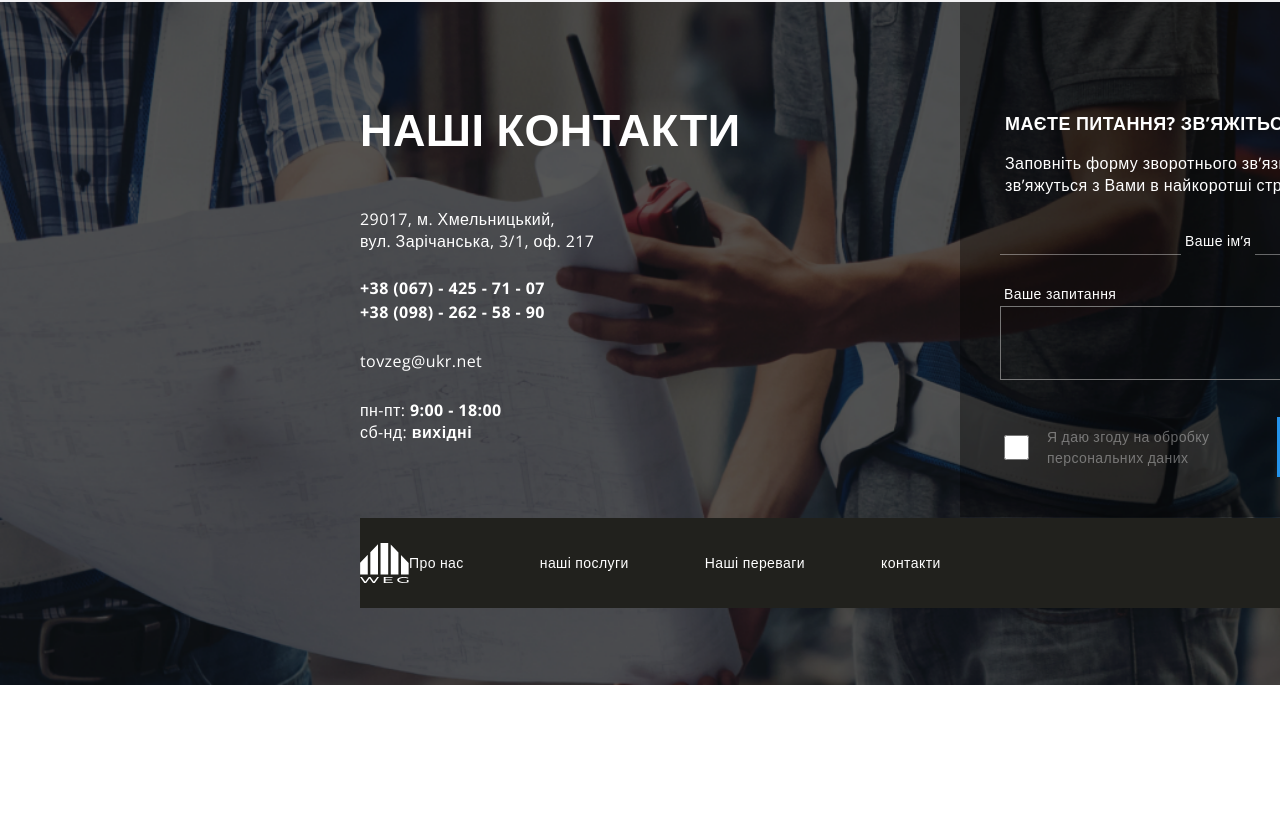
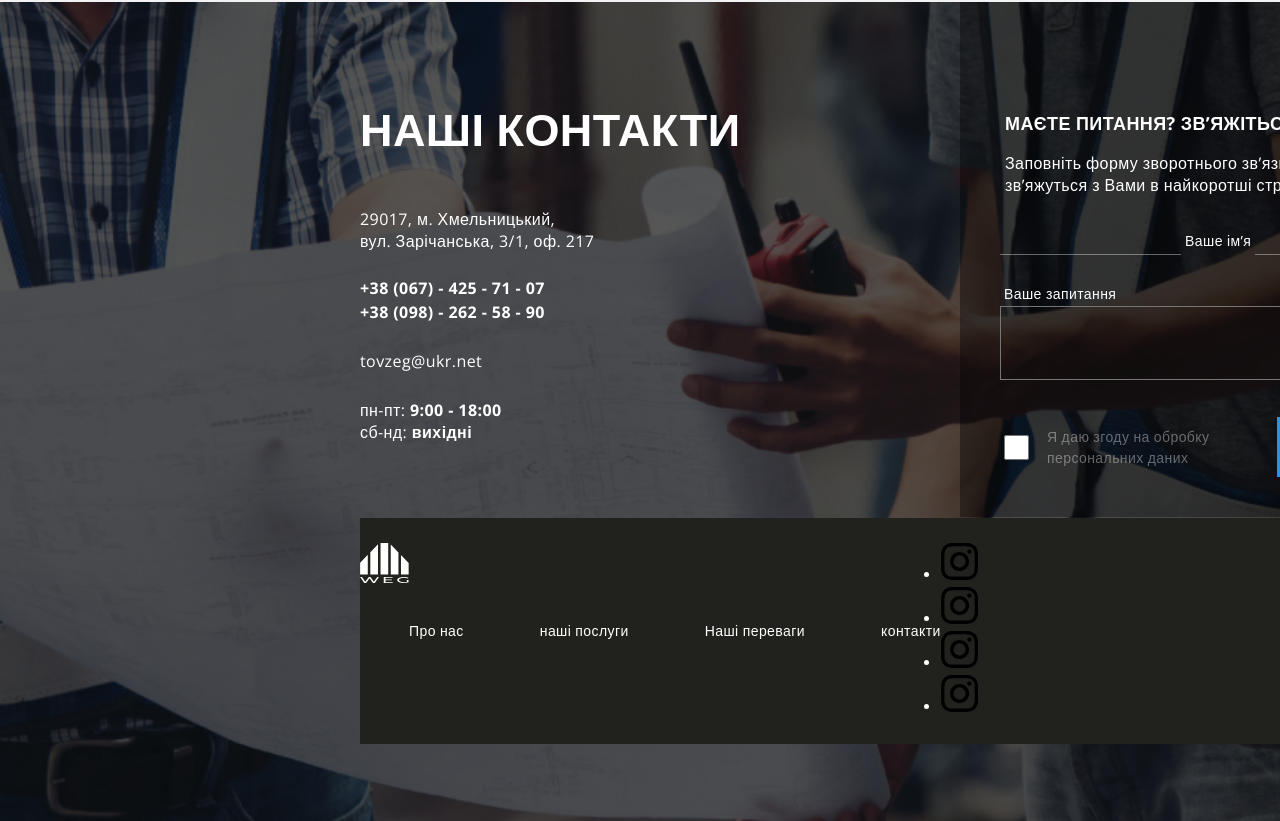
Before and after one commit to IhorRykun/Zahidna-group, a plain HTML site: page index.html in a window 1280 px wide. Shown: the part 4878-5699 px from the top of the page. Before the commit the page ends 5563 px from the top, so only its background shows below. Drawn offline with nearby package versions, Linux system fonts and the light colour scheme.

Commit message:
Добавили іконки соціальних мереж у футер

```diff
--- a/index.html
+++ b/index.html
@@ -343,6 +343,28 @@
         </ul>
        </nav>
     </svg>
+    <ul class="footer-socsety__list">
+        <li class="footer-socsety__item">
+            <svg width="37" height="37">
+                <use href="./img/symbol-defs.svg#icon-instagram"></use>
+            </svg>
+        </li>
+        <li class="footer-socsety__item">
+            <svg width="37" height="37">
+                <use href="./img/symbol-defs.svg#icon-instagram"></use>
+            </svg>
+        </li>
+        <li class="footer-socsety__item">
+            <svg width="37" height="37">
+                <use href="./img/symbol-defs.svg#icon-instagram"></use>
+            </svg>
+        </li>
+        <li class="footer-socsety__item">
+            <svg width="37" height="37">
+                <use href="./img/symbol-defs.svg#icon-instagram"></use>
+            </svg>
+        </li>
+    </ul>
 </section>
     </footer>
 </body>
```
